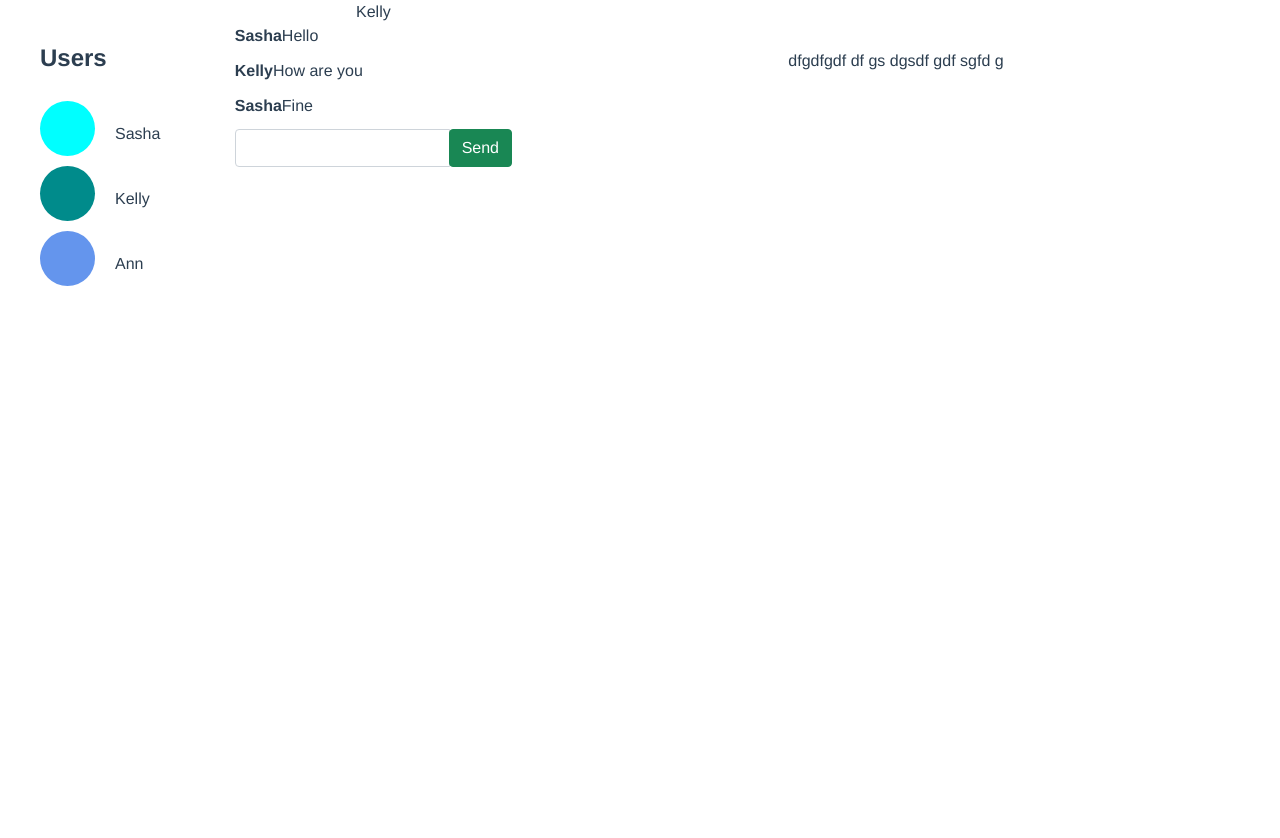
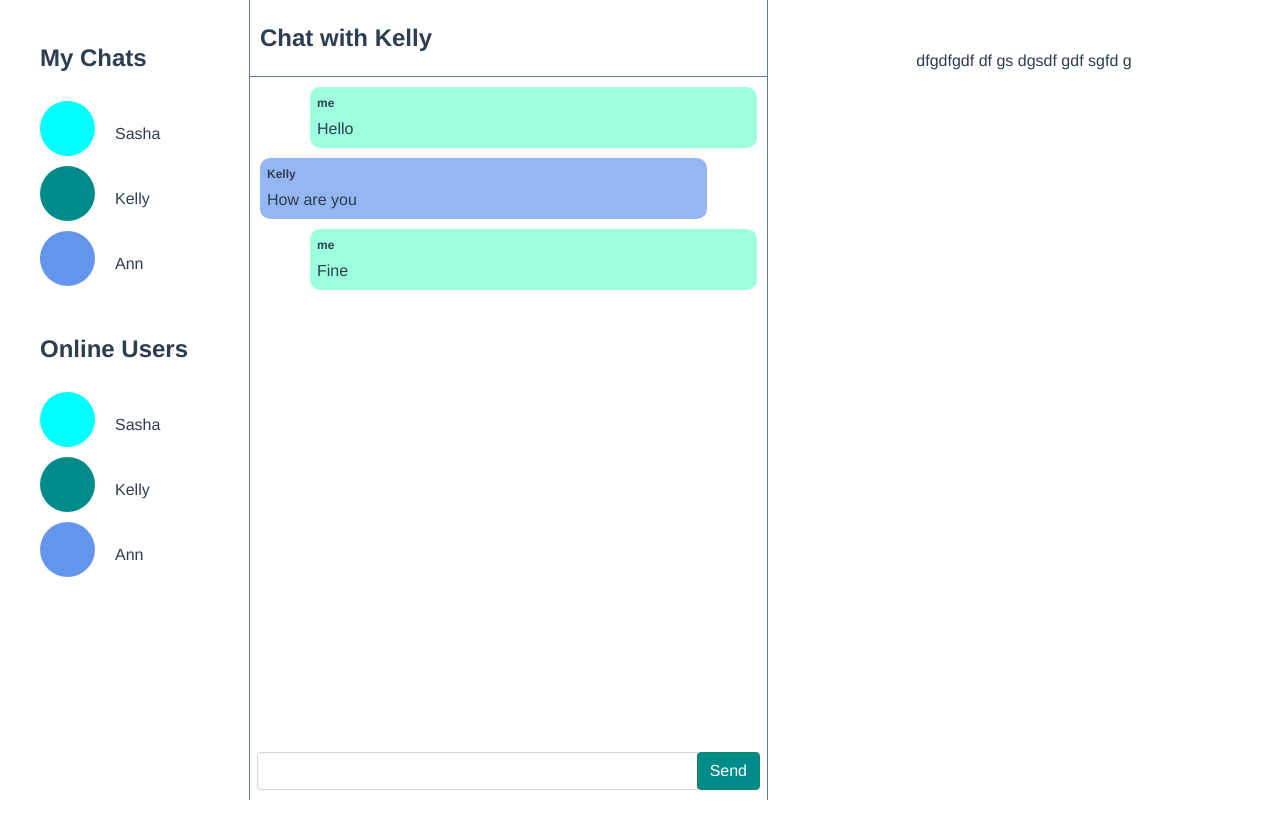
Before and after one commit to SandraRadz/Socket_chat_Vue, a Vue app in the folder socket-chat-client/: page / in a window 1280 px wide. Shown: the top 838 px of the page. Before the commit the page ends 800 px from the top, so only its background shows below. Built offline with nearby package versions, Linux system fonts and the light colour scheme; no server answers.

Commit message:
improve Message component

```diff
--- a/socket-chat-client/src/App.vue
+++ b/socket-chat-client/src/App.vue
@@ -3,25 +3,30 @@
     <div class="column left-column">
       <div class="left-column-container">
           <div id="user-list-column" class="column">
-            <UserPanel :users="users"/>
+            <UserPanel tab_name="My Chats" :users="users"/>
+            <UserPanel tab_name="Online Users" :users="users"/>
           </div>
           <div id="message-column" class="column">
+            <div class="flex-column">
               <div class="message-list-block">
                 <MessagePanel :messages="messages" :current_chat_name="current_chat_name"/>
               </div>
               <div class="create-message-block">
                 <b-input-group>
-                <b-form-input v-model="message"></b-form-input>
+                  <b-form-input v-model="message" @keydown.enter="sendMessage"></b-form-input>
                   <b-input-group-append>
-                  <b-button variant="success" @click="sendMessage">Send</b-button>
+                    <b-button variant="success" class="submit-button" @click="sendMessage">Send</b-button>
                   </b-input-group-append>
                 </b-input-group>
               </div>
             </div>
           </div>
       </div>
+    </div>
     <div class="column right-column">
+      <div>
         dfgdfgdf df gs dgsdf gdf sgfd g
+      </div>
     </div>
   </div>
 </template>
@@ -40,7 +45,7 @@ export default {
   data: function() {
     return {
       message: '',
-      messages: [{name: "Sasha", text: "Hello"}, {name: "Kelly", text: "How are you"}, {name: "Sasha", text: "Fine"}],
+      messages: [{name: "me", text: "Hello"}, {name: "Kelly", text: "How are you"}, {name: "me", text: "Fine"}],
       current_chat_name: 'Kelly',
       users: [{name: "Sasha", icon_color: "aqua"}, {name: "Kelly", icon_color: "darkcyan"}, {name: "Ann", icon_color: "cornflowerblue"}],
       connection: null
@@ -79,6 +84,14 @@ export default {
 </script>
 
 <style>
+body, html, #app, .column, .left-column-container{
+  height: 100%;
+}
+
+body{
+  overflow: hidden;
+}
+
 #app {
   font-family: Avenir, Helvetica, Arial, sans-serif;
   -webkit-font-smoothing: antialiased;
@@ -91,11 +104,15 @@ export default {
 }
 
 .left-column{
-  width: 40%;
+  width: 60%;
+}
+
+#user-list-column, #message-column{
+  border-right: #5b7899 solid 1px;
 }
 
 .right-column{
-  width: 60%;
+  width: 40%;
 }
 
 #user-list-column{
@@ -106,10 +123,32 @@ export default {
 #message-column{
   float: left;
   flex-grow: 1;
+  min-width: 300px;
 }
 
 .left-column-container{
   display: flex;
 }
 
+.flex-column{
+  display: flex;
+  flex-direction: column;
+  height: 100%;
+}
+
+.message-list-block{
+  flex: 1;
+}
+
+.create-message-block{
+  height: 40px;
+  margin-bottom: 15px;
+  margin-top: 10px;
+  padding: 7px;
+}
+.submit-button {
+  background: darkcyan!important;
+}
+
+
 </style>
--- a/socket-chat-client/src/components/MessagePanel.vue
+++ b/socket-chat-client/src/components/MessagePanel.vue
@@ -1,9 +1,9 @@
 <template>
-  <div>
-    <div class="user-block-header">
-      <div class="title"> {{current_chat_name}}</div>
+  <div class="messages-list-container">
+    <div class="title-block-header">
+      <div class="title">Chat with {{current_chat_name}}</div>
     </div>
-    <div class="user-list">
+    <div class="message-list">
       <div v-for="(message, index) in messages" v-bind:key="index">
         <Message :message="message"/>
       </div>
@@ -32,4 +32,20 @@ export default {
 
 <style scoped>
 
+.title-block-header{
+  border-bottom: #5b7899 solid 1px;
+  padding: 20px 10px;
+}
+
+.title{
+  text-align: left;
+  font-size: 24px;
+  color: #2c3e50;
+  font-weight: bold;
+}
+.message-list {
+  padding-left: 10px;
+  padding-right: 10px;
+}
+
 </style>
--- a/socket-chat-client/src/components/UserPanel.vue
+++ b/socket-chat-client/src/components/UserPanel.vue
@@ -1,7 +1,7 @@
 <template>
   <div>
     <div class="user-block-header">
-      <div class="title">Users</div>
+      <div class="title">{{ tab_name }}</div>
     </div>
     <div class="user-list">
       <div v-for="(user, index) in users" v-bind:key="index">
@@ -20,6 +20,9 @@ export default {
     User
   },
   props: {
+    tab_name: {
+      require: true
+    },
     users: {
       require: true
     }
@@ -38,7 +41,5 @@ export default {
   font-size: 24px;
   color: #2c3e50;
   font-weight: bold;
-
-
 }
 </style>
--- a/socket-chat-client/src/components/ui-elements/Message.vue
+++ b/socket-chat-client/src/components/ui-elements/Message.vue
@@ -1,34 +1,71 @@
 <template>
-  <div class="message-container">
+  <div class="message-container" v-bind:class="[message['name'] === 'me' ? myMessageContainer : otherUserMessageContainer]">
+    <div class="message-block" v-bind:class="[message['name'] === 'me' ? myMessage : otherUserMessage]">
 <!--    <div v-bind:style="{background: user['icon_color']}" class="user-logo"></div>-->
     <div class="user-name">{{ message['name'] }}</div>
     <div class="message">{{ message['text'] }}</div>
+    </div>
   </div>
 </template>
 
 <script>
 export default {
   name: "Message",
+  data: function (){
+    return {
+      myMessageContainer: 'my-message-container',
+      otherUserMessageContainer: 'other-user-message-container',
+      myMessage: 'my-message',
+      otherUserMessage: 'other-user-message'
+    }
+  },
   props: {
     message: {
       require: true
-    }
+    },
+
   }
 }
 </script>
 
 <style scoped>
   .message-container{
-    display: flex;
+    display: block;
     /*padding: 5px 15px 5px 40px;*/
+
+    width: 100%;
+    margin-top: 10px;
+    margin-bottom: 10px;
+  }
+
+  .my-message-container{
+    padding-left: 50px;
+  }
+  .other-user-message-container{
+    padding-right: 50px;
+  }
+
+  .message-block{
     min-height: 35px;
+    border-radius: 10px;
+    padding: 7px;
+  }
+
+  .my-message{
+    background: rgba(127, 255, 212, 0.76);
+  }
+  .other-user-message{
+    background: rgba(100, 149, 237, 0.69);
   }
   .user-name{
     font-weight: bold;
-    margin-bottom: 10px;
+    margin-bottom: 5px;
     display: block;
+    font-size: 12px;
+    text-align: left;
   }
   .message{
     display: block;
+    text-align: left;
   }
 </style>
```
Also changed, not shown: 2 other files (tests, documents, lock files or other folders). Lines whose indentation alone changed are shown as unchanged.
